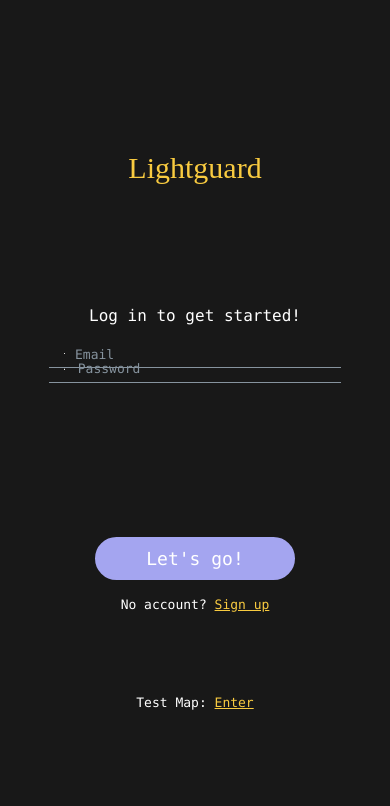
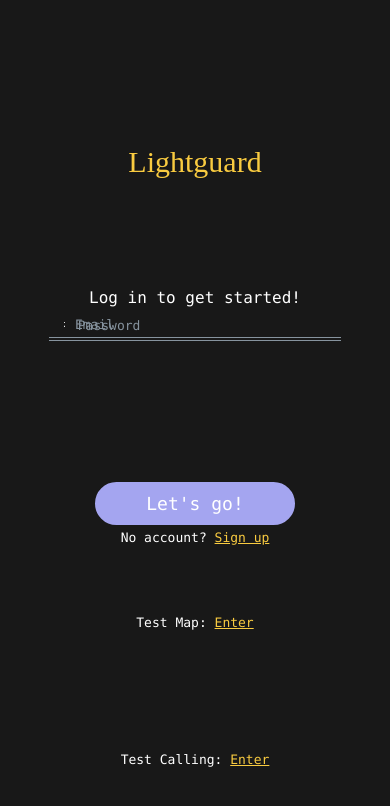
Before and after one commit to chloeegong/Lightguard, a React Native app: screen / in a window 390 px wide. Shown: the top 806 px of the page. Built offline with nearby package versions, Linux system fonts and the light colour scheme.

Commit message:
adding emerg button

```diff
--- a/App.js
+++ b/App.js
@@ -7,6 +7,7 @@ import LoginPage from "./LoginPage";
 import SignUpPage from "./SignUpPage";
 import HazardPage from "./HazardPage";
 import MapPage from "./MapPage";
+import CallEmergServicesPage from "./CallEmergServicesPage";
 
 const Stack = createStackNavigator();
 
@@ -29,6 +30,11 @@ function MyStack() {
         options={{ headerShown: false }}
       />
       <Stack.Screen
+        name="CallEmergServices"
+        component={CallEmergServicesPage}
+        options={{ headerShown: false }}
+      />
+      <Stack.Screen
         name="Map"
         component={MapPage}
         options={{ headerShown: false }}
--- /dev/null
+++ b/CallEmergServicesPage.js
@@ -0,0 +1,45 @@
+//jocelyn
+import { Button, ThemeProvider, Input } from '@rneui/themed';
+import Icon from 'react-native-vector-icons/FontAwesome';
+import axios from 'axios';
+
+
+//calls emergency contact
+export default function CallEmergServicesPage({ navigation }) {
+
+
+  //making fetch api call to backend server
+  initiateCall = () => {
+
+      fetch('http://localhost:3001/call-emerg', { method: 'GET' })
+        .then(data => data.json()) // Parsing the data into a JavaScript object
+        .then(json => alert(JSON.stringify(json))) // Displaying the stringified data in an alert popup
+        .catch(err => console.error(err))
+      return;
+    }
+
+
+//const {text}=this.state;
+//creating simple button for the application
+//onPress uses the initiateCall function to fetch api
+    return (
+
+        <Button
+          title="Call the Emergency Number"
+          buttonStyle={{
+            backgroundColor: "#A4A5F0",
+            borderWidth: 2,
+            borderColor: "#A4A5F0",
+            borderRadius: 30,
+          }}
+          containerStyle={{
+            bottom: "2%",
+            width: 200,
+            marginHorizontal: 110,
+            marginVertical: 350,
+          }}
+          onPress={this.initiateCall}
+          titleStyle={{ fontFamily: "Menlo", fontSize: 18 }} />
+      );
+
+};
--- a/LoginPage.js
+++ b/LoginPage.js
@@ -131,6 +131,28 @@ export default function LoginPage({ navigation }) {
           </Text>
         </TouchableOpacity>
       </Text>
+      {/* Test call emerg services */}
+      {/* Jocelyn */}
+      <Text
+        style={{
+          //position: "absolute",
+          bottom: "5%",
+          fontFamily: "Menlo",
+          fontSize: 13,
+          color: "#FFFFFF",
+        }}
+      >
+        Test Calling:{" "}
+        <TouchableOpacity
+          onPress={() => {
+            navigation.navigate("CallEmergServices");
+          }}
+        >
+          <Text style={{ color: "#F9CB40", textDecorationLine: "underline" }}>
+            Enter
+          </Text>
+        </TouchableOpacity>
+      </Text>
     </View>
   );
 }
--- a/package.json
+++ b/package.json
@@ -13,6 +13,7 @@
     "@react-navigation/stack": "^6.3.12",
     "@rneui/base": "^4.0.0-rc.7",
     "@rneui/themed": "^4.0.0-rc.7",
+    "axios": "^1.3.3",
     "expo": "~47.0.8",
     "expo-constants": "~14.0.2",
     "expo-location": "^15.0.1",
```
Also changed, not shown: 1 other file (tests, documents, lock files or other folders).
